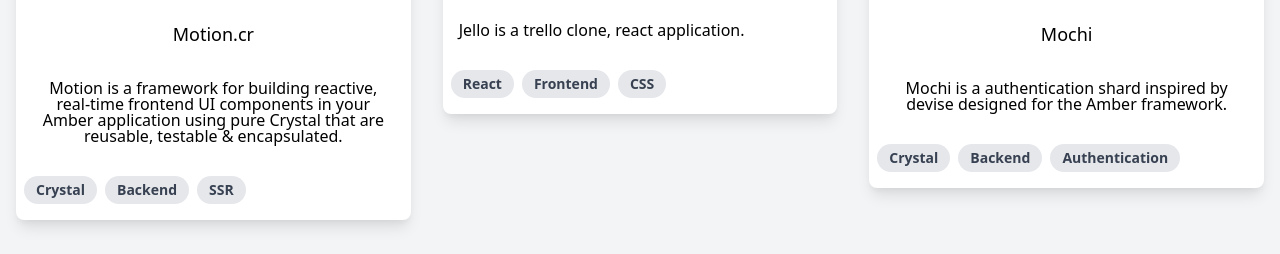
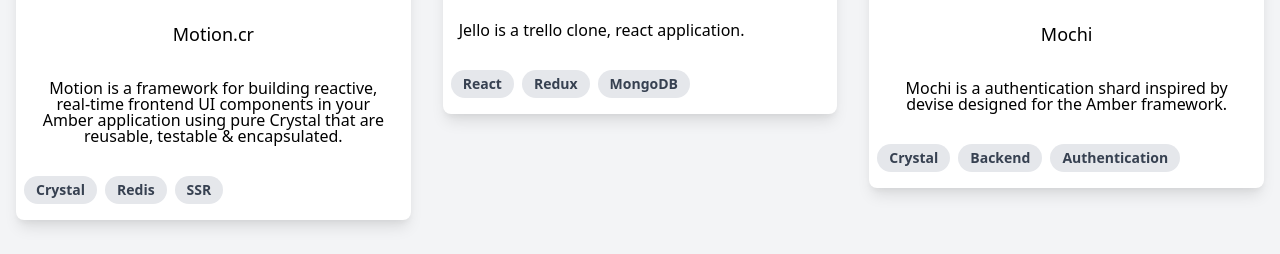
Before and after one commit to andrewc910/awcrotwell.com, a Next.js app: page / in a window 1280 px wide. Shown: the part 1974-2228 px from the top of the page. Built offline with nearby package versions, Linux system fonts and the light colour scheme.

Commit message:
Update chips

```diff
--- a/components/home/OtherProjects.js
+++ b/components/home/OtherProjects.js
@@ -7,14 +7,14 @@
       image: 'https://raw.githubusercontent.com/awcrotwell/motion.cr/master/images/logo.svg',
       description: 'Motion is a framework for building reactive, real-time frontend UI components in your Amber application using pure Crystal that are reusable, testable & encapsulated.',
       url: 'https://github.com/awcrotwell/motion.cr',
-      tags: ['Crystal', 'Backend', 'SSR'],
+      tags: ['Crystal', 'Redis', 'SSR'],
     },
     {
       title: 'Jello - Task Manager',
       image: '/assets/images/jello-dashboard.png',
       description: 'Jello is a trello clone, react application.',
       url: 'https://github.com/petertdelia/jello-task-manajer',
-      tags: ['React', 'Frontend', 'CSS'],
+      tags: ['React', 'Redux', 'MongoDB'],
     },
     {
       title: 'Mochi',
```
